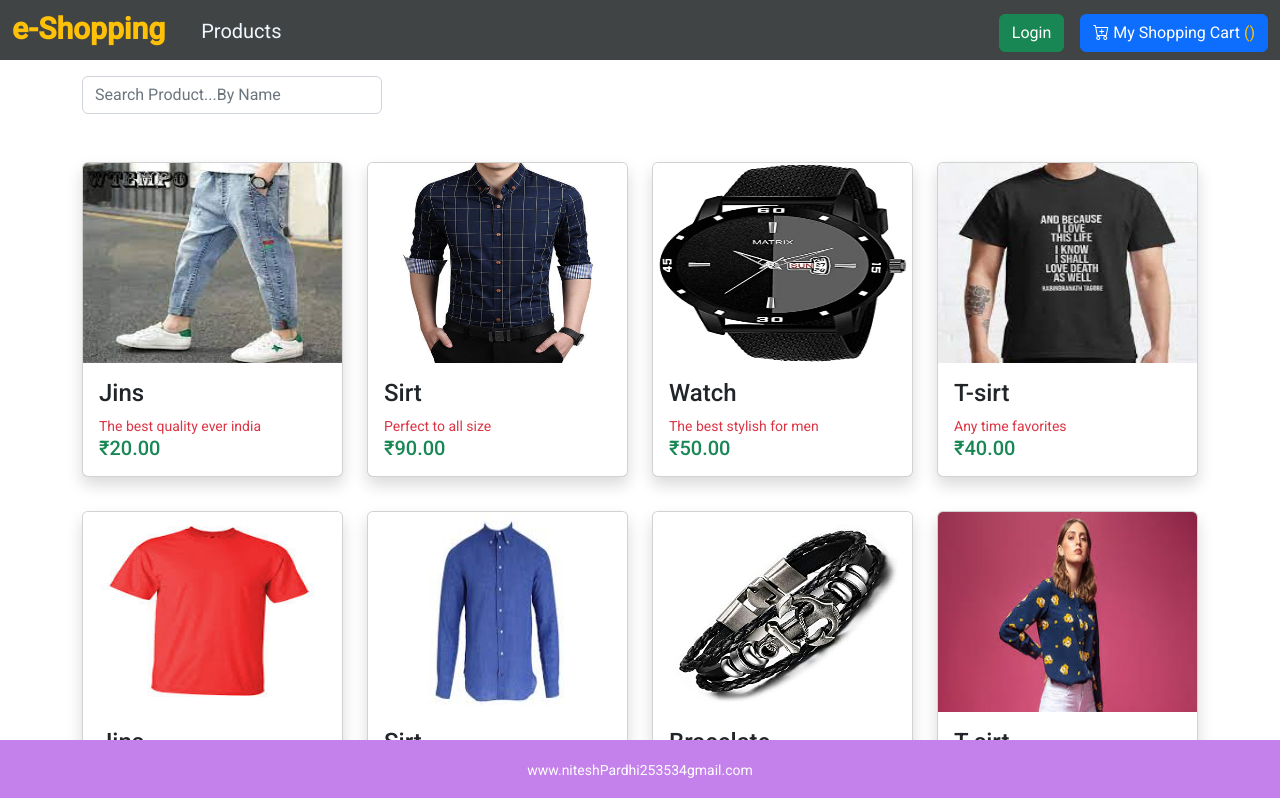
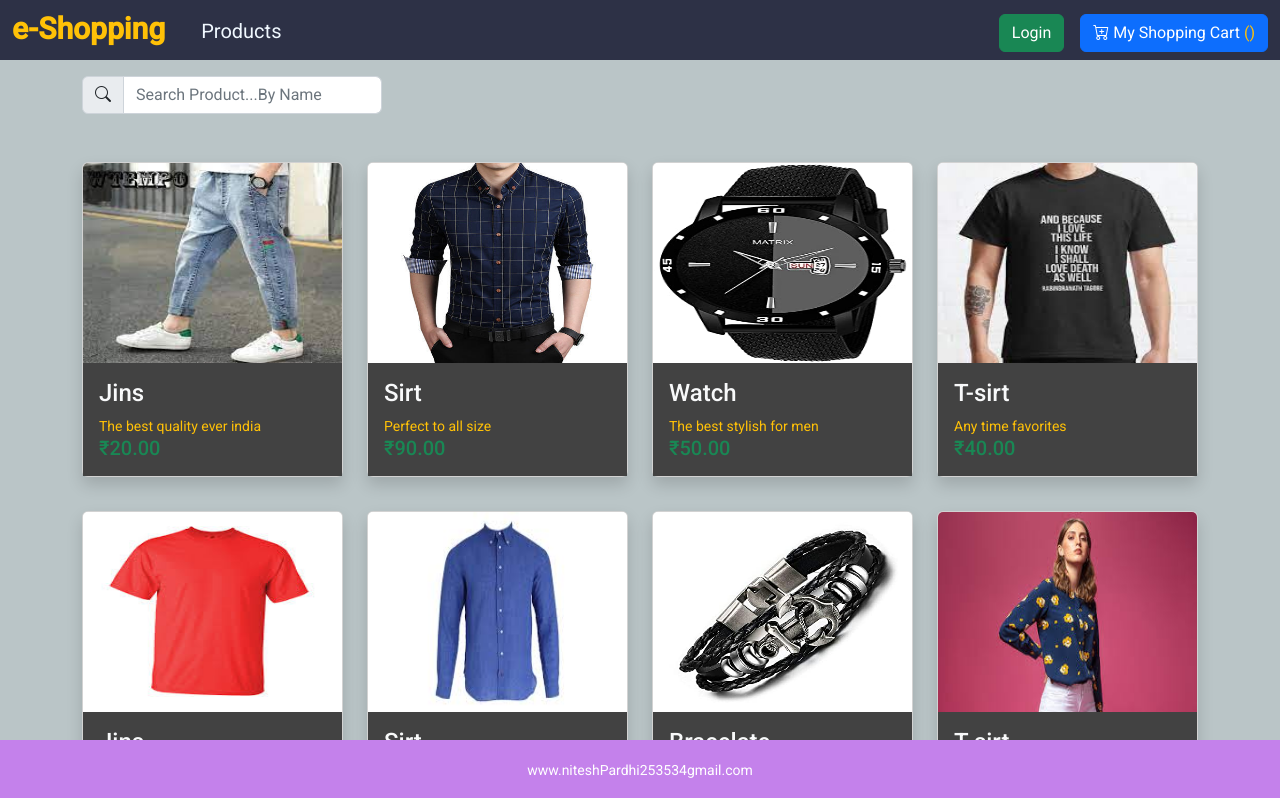
Before and after one commit to NiteshPardhi/eShopping-Cart, an Angular app: page /content in a window 1280 px wide. Shown: the top 798 px of the page. Built offline with nearby package versions, Linux system fonts and the light colour scheme.

Commit message:
css changes for card and background

```diff
--- a/src/app/content-details/content-details.component.css
+++ b/src/app/content-details/content-details.component.css
@@ -13,7 +13,7 @@ a{
 }
 nav{
     font-size: 20px;
-    background-color: aqua;
+    background-color: #989dd1;
     padding-top: 15px;
     margin-bottom: 10px;
 }
@@ -21,3 +21,6 @@ nav{
     box-shadow: 0 0.5rem 1rem rgba(0, 0, 0, 0.15);
     margin-bottom: 10px;
 }
+.card-body{
+    background-color: #424242;
+}
--- a/src/app/content-details/content-details.component.html
+++ b/src/app/content-details/content-details.component.html
@@ -2,8 +2,8 @@
     <div class="row mt-5" *ngFor="let product of selectedData">
         <nav aria-label="breadcrumb">
             <ol class="breadcrumb">
-                <li class="breadcrumb-item"><a routerLink="/content">Home</a></li>
-                <li class="breadcrumb-item active" aria-current="page">{{product.name}}</li>
+                <li class="breadcrumb-item"><a routerLink="/content"><span><i class="bi bi-arrow-left-square-fill"></i></span> Back</a></li>
+                <li class="breadcrumb-item active" >{{product.name}}</li>
             </ol>
         </nav>
         <div class="col">
@@ -40,7 +40,7 @@
             </div>
 
             <button class="btn btn-secondary mt-3" type="button" (click)="openAddToCart(product)">
-                <i class="bi bi-file-plus"></i> Add Product
+                <i class="bi bi-file-plus"></i> Add Product to Cart
             </button>
         </div>
     </div>
@@ -55,7 +55,7 @@
                 <div class="card">
                     <img src="{{product.img}}" class="card-img-top" height="200px">
                     <div class="card-body">
-                        <div class="h4">
+                        <div class="h4 text-light">
                             {{product.name}}
                         </div>
                         <div class="text-danger">
--- a/src/app/content/content.component.css
+++ b/src/app/content/content.component.css
@@ -1,7 +1,7 @@
 .container{
     padding-bottom: 150px;
 }
-input{
+.input-group{
     margin-top: 60px;
     width: 300px;
 }
@@ -12,15 +12,12 @@ input{
 .btn:hover{
     background-color: green;
 }
-.h1{
-    font-size: 30px;
-}
-.text-light{
-    margin-left: 15px;
-}
 .card{
     box-shadow: 0 0.5rem 1rem rgba(0, 0, 0, 0.15);
     margin-bottom: 10px;
+}
+.card-body{
+    background-color: #424242;
 }
 .error{
     color: red;
--- a/src/app/content/content.component.html
+++ b/src/app/content/content.component.html
@@ -1,6 +1,9 @@
 <div class="container">
 
-    <input type="search" placeholder="Search Product...By Name" class="form-control" (keyup)="search($event)">
+    <div class="input-group">
+        <span class="input-group-text"><i class="bi bi-search"></i></span>
+        <input type="text" class="form-control" placeholder="Search Product...By Name" (keyup)="search($event)">
+    </div>
 
     <div class="row mt-4">
         <div class="col-md-3 mt-4" *ngFor="let product of productArray">
@@ -8,10 +11,10 @@
                 <div class="card">
                     <img src="{{product.img}}" class="card-img-top" height="200px">
                     <div class="card-body">
-                        <div class="h4">
+                        <div class="h4 text-light">
                             {{product.name}}
                         </div>
-                        <div class="text-danger">
+                        <div class="text-warning">
                             {{product.description}}
                         </div>
                         <span class="text-success h5">
--- a/src/app/header/header.component.css
+++ b/src/app/header/header.component.css
@@ -1,5 +1,5 @@
 .container-fluid {
-    background-color: rgb(65, 68, 68);
+    background-color: #2d3146;
     /* padding: 40px 10px 10px 10px; */
     position: fixed;
     z-index: 9999;
--- a/src/app/home/home.component.html
+++ b/src/app/home/home.component.html
@@ -1,5 +1,3 @@
-<!-- //Header -->
-<!-- <app-header></app-header> -->
 
 <!-- //content -->
 <div>
--- a/src/styles.css
+++ b/src/styles.css
@@ -1,4 +1,11 @@
 /* You can add global styles to this file, and also import other style files */
 
-html, body { height: 100%; }
-body { margin: 0; font-family: Roboto, "Helvetica Neue", sans-serif; }
+html,
+body {
+  height: 100%;
+}
+body {
+  margin: 0;
+  font-family: Roboto, "Helvetica Neue", sans-serif;
+  background-color: #bac5c7;
+}
```
Also changed, not shown: src/app/app.component.css (indentation only).
